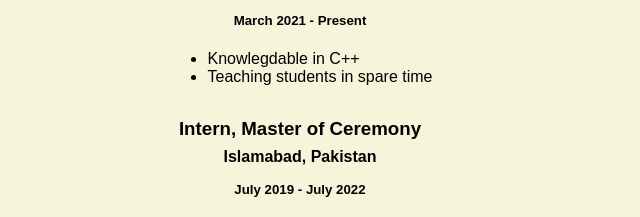
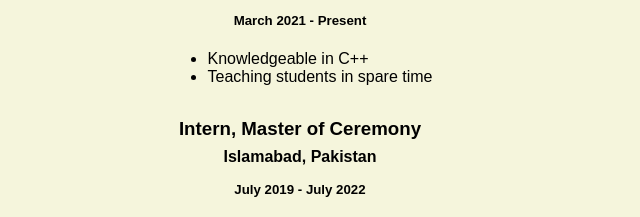
Before and after one commit to i210566/i210566.github.io, a plain HTML site: page resume.html in a window 1280 px wide. Shown: the part 945-1162 px from the top of the page, 340-980 px from the left. Drawn offline with Linux system fonts and the light colour scheme.

Commit message:
Update resume.html

```diff
--- a/resume.html
+++ b/resume.html
@@ -39,7 +39,7 @@
     <h4>GDP, Islamabad</h4>
     <h5>March 2021 - Present</h5>
       <ul>
-        <li>Knowlegdable in C++</li>
+        <li>Knowledgeable in C++</li>
         <li>Teaching students in spare time</li>
       </ul>
 
```
